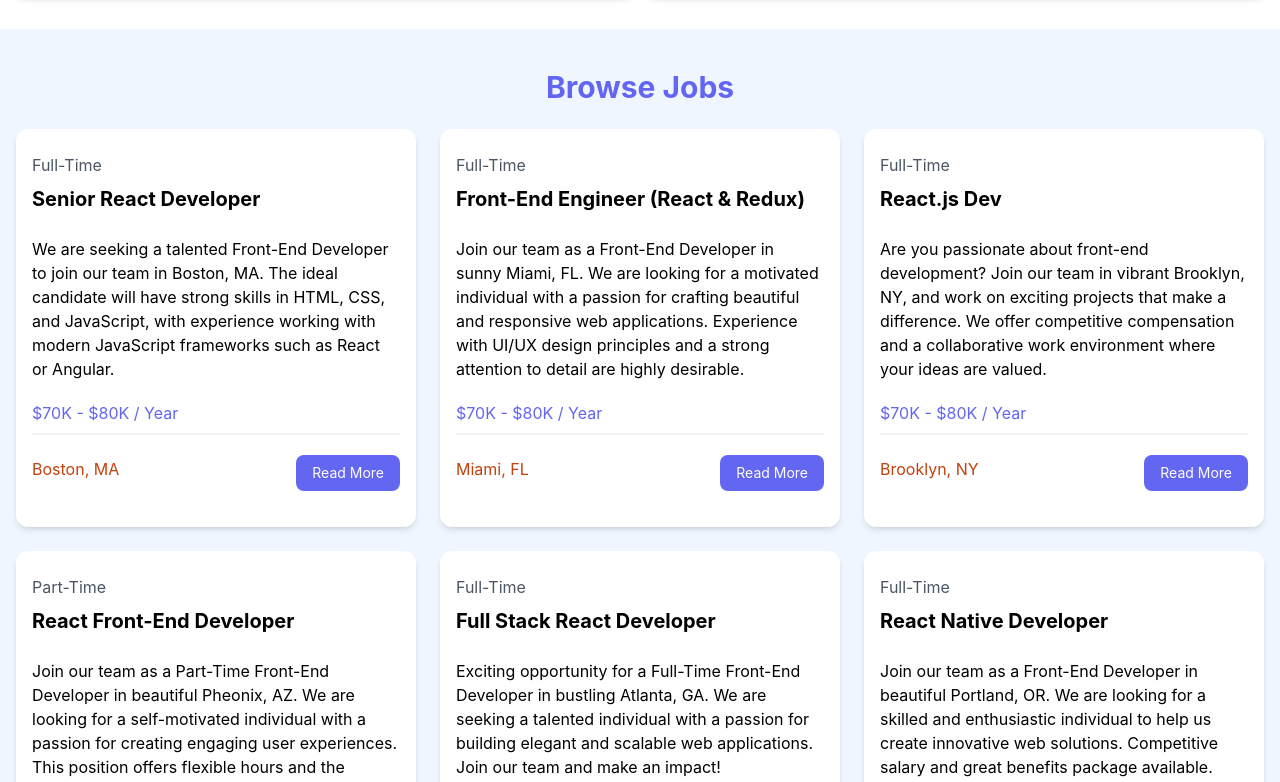
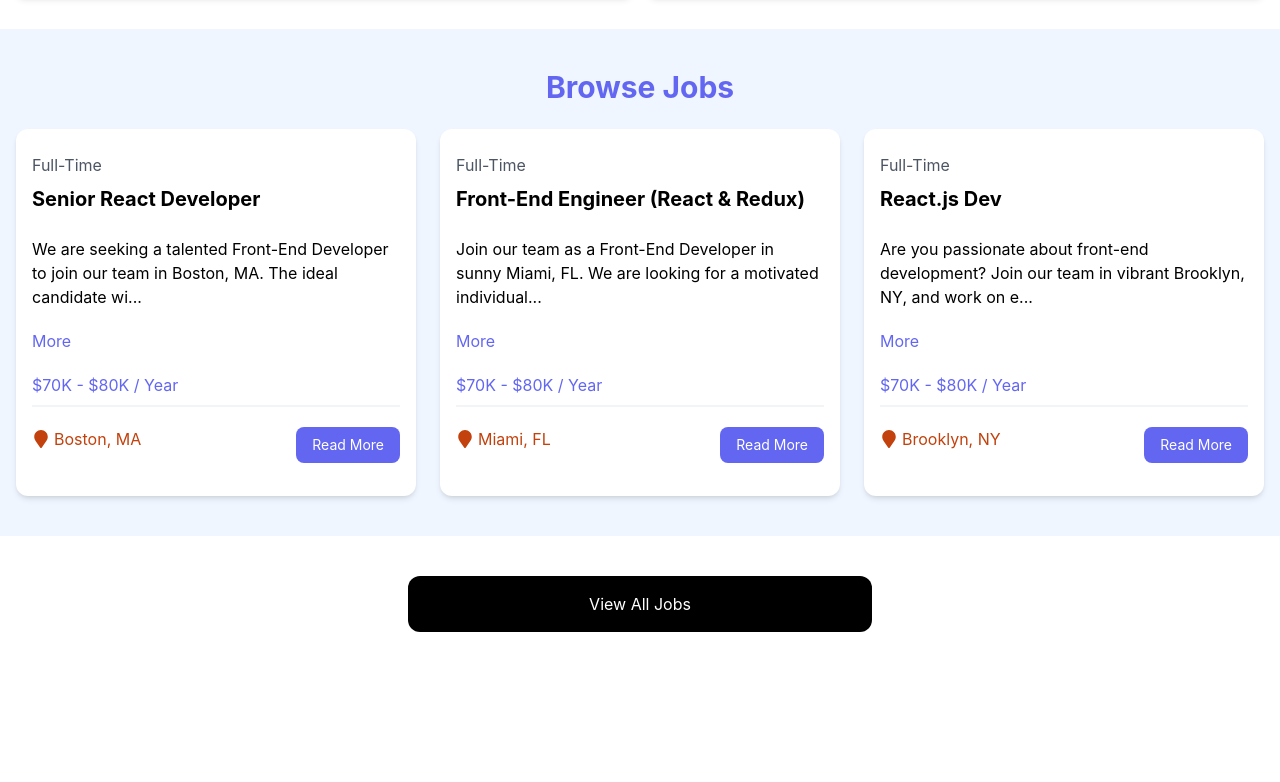
Before and after one commit to sachinkmohan/react-project, a React (Vite) app: page /jobs in a window 1280 px wide. Shown: the part 580-1362 px from the top of the page. After the commit the page ends 1252 px from the top, so only its background shows below. Built offline with nearby package versions, Linux system fonts and the light colour scheme.

Commit message:
add react-icons

```diff
--- a/package.json
+++ b/package.json
@@ -11,7 +11,8 @@
   },
   "dependencies": {
     "react": "^18.2.0",
-    "react-dom": "^18.2.0"
+    "react-dom": "^18.2.0",
+    "react-icons": "^5.2.1"
   },
   "devDependencies": {
     "@types/react": "^18.2.66",
--- a/src/components/JobListing.jsx
+++ b/src/components/JobListing.jsx
@@ -1,6 +1,14 @@
-import React from "react";
+import { useState } from "react";
+import { FaMapMarker } from "react-icons/fa";
 
 const JobListing = ({ job }) => {
+  const [showFullDescription, setShowFullDescription] = useState(false);
+
+  let description = job.description;
+
+  if (!showFullDescription) {
+    description = job.description.substring(0, 100) + "...";
+  }
   return (
     <div className="bg-white rounded-xl shadow-md relative">
       <div className="p-4">
@@ -9,7 +17,13 @@
           <h3 className="text-xl font-bold">{job.title}</h3>
         </div>
 
-        <div className="mb-5">{job.description}</div>
+        <div className="mb-5">{description}</div>
+        <button
+          onClick={() => setShowFullDescription((prevState) => !prevState)}
+          className="text-indigo-500 mb-5 hover:text-indigo-600"
+        >
+          {showFullDescription ? "Less" : "More"}
+        </button>
 
         <h3 className="text-indigo-500 mb-2">{job.salary} / Year</h3>
 
@@ -17,7 +31,7 @@
 
         <div className="flex flex-col lg:flex-row justify-between mb-4">
           <div className="text-orange-700 mb-3">
-            <i className="fa-solid fa-location-dot text-lg"></i>
+            <FaMapMarker className="inline text-lg mb-1 mr-1" />
             {job.location}
           </div>
           <a
--- a/src/components/JobListings.jsx
+++ b/src/components/JobListings.jsx
@@ -3,6 +3,7 @@
 import jobs from "../jobs.json";
 import JobListing from "./JobListing";
 const JobListings = () => {
+  const recentJobs = jobs.slice(0, 3);
   return (
     <section className="bg-blue-50 px-4 py-10">
       <div className="container-xl lg:container m-auto">
@@ -11,7 +12,7 @@
         </h2>
         <div className="grid grid-cols-1 md:grid-cols-3 gap-6">
           {/* <!-- Job Listing 1 --> */}
-          {jobs.map((job) => (
+          {recentJobs.map((job) => (
             <JobListing job={job} key={job.id} />
           ))}
         </div>
```
Also changed, not shown: 1 other file (tests, documents, lock files or other folders).
